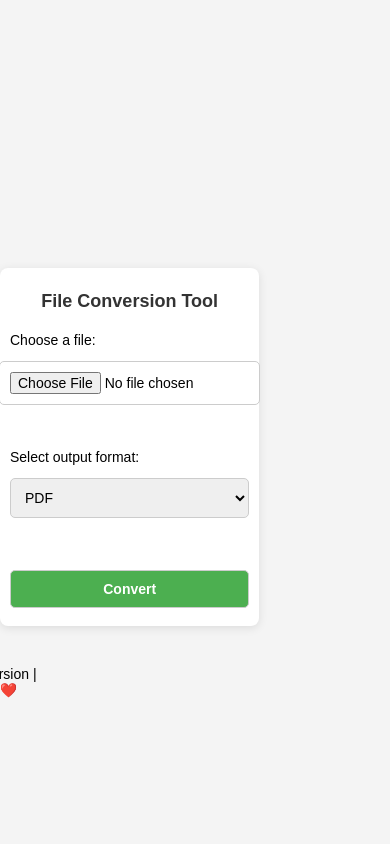
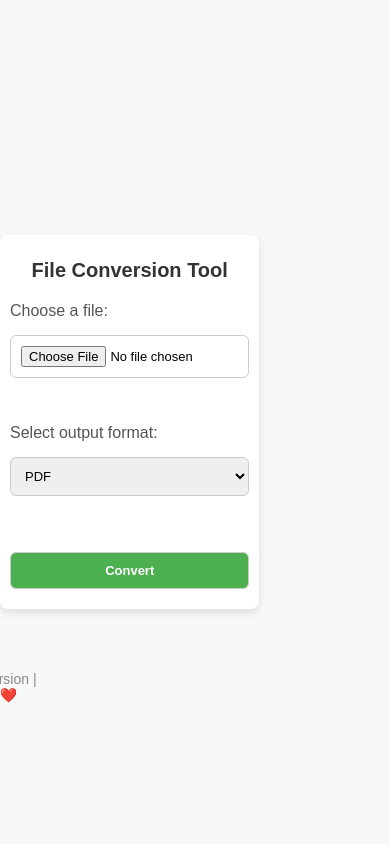
Before and after one commit to Schneider-sizeof/Easyconversion, a Flask app: page / in a window 390 px wide. Run offline with Flask 3, Linux system fonts and the light colour scheme.

Commit message:
index.html

```diff
--- a/templates/index.html
+++ b/templates/index.html
@@ -6,43 +6,47 @@
     <title>File Conversion Tool</title>
     <link rel="stylesheet" href="{{ url_for('static', filename='style.css') }}">
     <style>
-      /* General Styling */
+        /* Global styles */
         body {
             font-family: Arial, sans-serif;
-            background-color: #f4f4f4;
+            background-color: #f8f8f8;
             margin: 0;
             padding: 0;
         }
 
+        /* Container for the content */
         .container {
             max-width: 600px;
-            margin: 0 auto;
+            width: 90%;
+            margin: 50px auto;
             padding: 20px;
-            background-color: white;
+            background-color: #ffffff;
             border-radius: 8px;
-            box-shadow: 0 2px 10px rgba(0, 0, 0, 0.1);
-            margin-top: 50px;
+            box-shadow: 0 4px 8px rgba(0, 0, 0, 0.1);
         }
 
         h1 {
             text-align: center;
-            font-size: 24px;
+            color: #333;
             margin-bottom: 20px;
+            font-size: 28px;
         }
 
         label {
-            font-size: 14px;
+            font-size: 16px;
             margin-bottom: 5px;
             display: block;
+            color: #555;
         }
 
         input[type="file"], select, button {
             width: 100%;
-            padding: 10px;
+            padding: 12px;
             font-size: 16px;
-            margin: 8px 0;
+            margin: 10px 0;
             border: 1px solid #ccc;
-            border-radius: 5px;
+            border-radius: 6px;
+            box-sizing: border-box;
         }
 
         button {
@@ -50,6 +54,7 @@
             color: white;
             cursor: pointer;
             font-weight: bold;
+            transition: background-color 0.3s ease;
         }
 
         button:hover {
@@ -59,18 +64,19 @@
         .footer {
             text-align: center;
             font-size: 14px;
-            margin-top: 20px;
+            margin-top: 30px;
+            color: #888;
         }
 
-        /* Alert box styles */
+        /* Styling for alert box */
         .alert {
             padding: 15px;
             position: relative;
-            margin: 10px 0;
+            margin: 20px 0;
             border-radius: 5px;
             font-weight: bold;
             text-align: center;
-            display: none;
+            display: block;
         }
 
         .alert.success {
@@ -83,19 +89,20 @@
             color: white;
         }
 
-        /* Responsive styles for small screens */
+        /* Media queries for responsiveness */
         @media (max-width: 768px) {
             .container {
-                width: 90%;
+                width: 95%;
                 padding: 15px;
             }
 
             h1 {
-                font-size: 20px;
+                font-size: 24px;
             }
 
-            input[type="file"], select, button {
+            button, input[type="file"], select {
                 font-size: 14px;
+                padding: 10px;
             }
         }
 
@@ -106,17 +113,17 @@
             }
 
             h1 {
-                font-size: 18px;
+                font-size: 20px;
             }
 
-            button {
-                font-size: 14px;
+            button, input[type="file"], select {
+                font-size: 13px;
             }
         }
-
     </style>
 </head>
 <body>
+
     <!-- Flash message display area (alert box) -->
     {% with messages = get_flashed_messages(with_categories=true) %}
         {% if messages %}
@@ -128,7 +135,7 @@
         {% endif %}
     {% endwith %}
 
-
+    <!-- Main content of the page -->
     <div class="container">
         <h1>File Conversion Tool</h1>
         <form action="/convert" method="post" enctype="multipart/form-data">
@@ -140,18 +147,19 @@
                 <option value="pdf">PDF</option>
                 <option value="docx">DOCX</option>
                 <option value="png">PNG</option>
-
             </select><br><br>
 
             <button type="submit">Convert</button>
         </form>
     </div>
+
+    <!-- Footer -->
     <div class="footer">
         <p>&copy; EasyConversion | Made with ❤️</p>
     </div>
-</body>
-<script>
-     window.onload = function() {
+
+    <script>
+        window.onload = function() {
             // Select the alert box (if any)
             var alertBox = document.querySelector('.alert');
             if (alertBox) {
@@ -161,5 +169,7 @@
                 }, 5000); // 5 seconds timeout for the alert
             }
         };
-</script>
+    </script>
+
+</body>
 </html>
```
